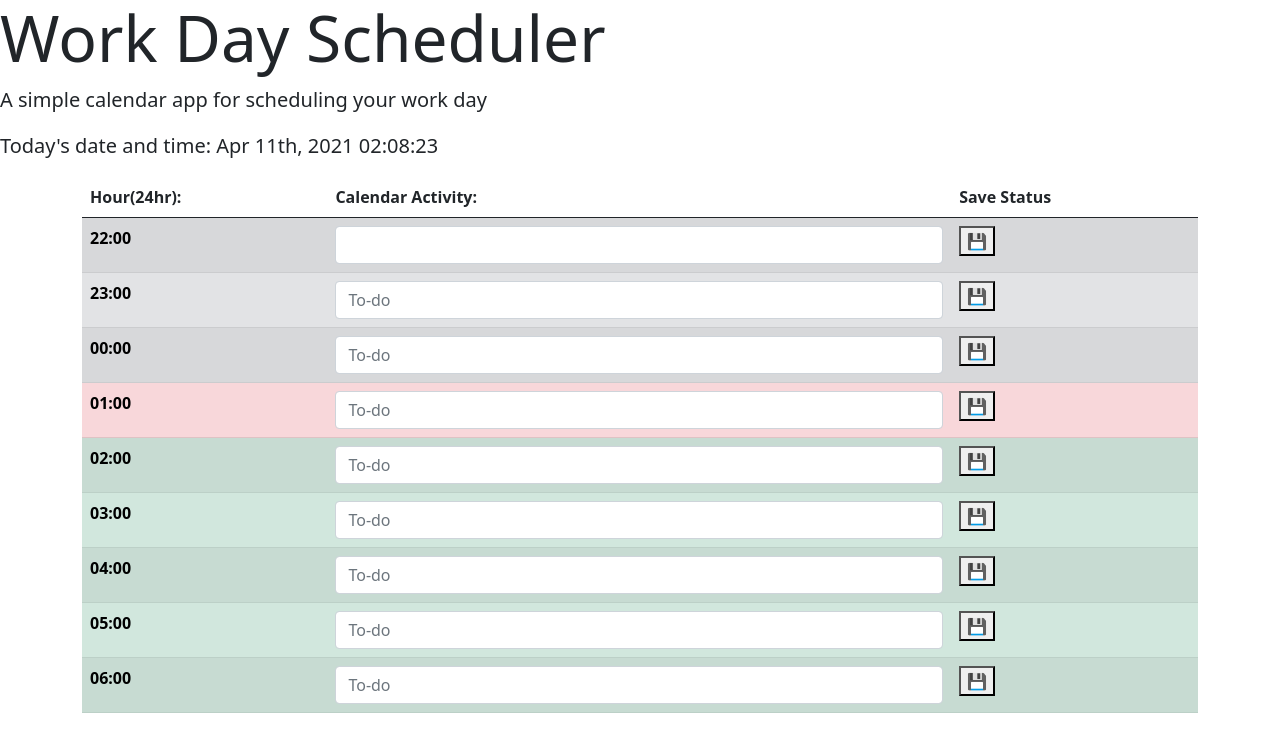
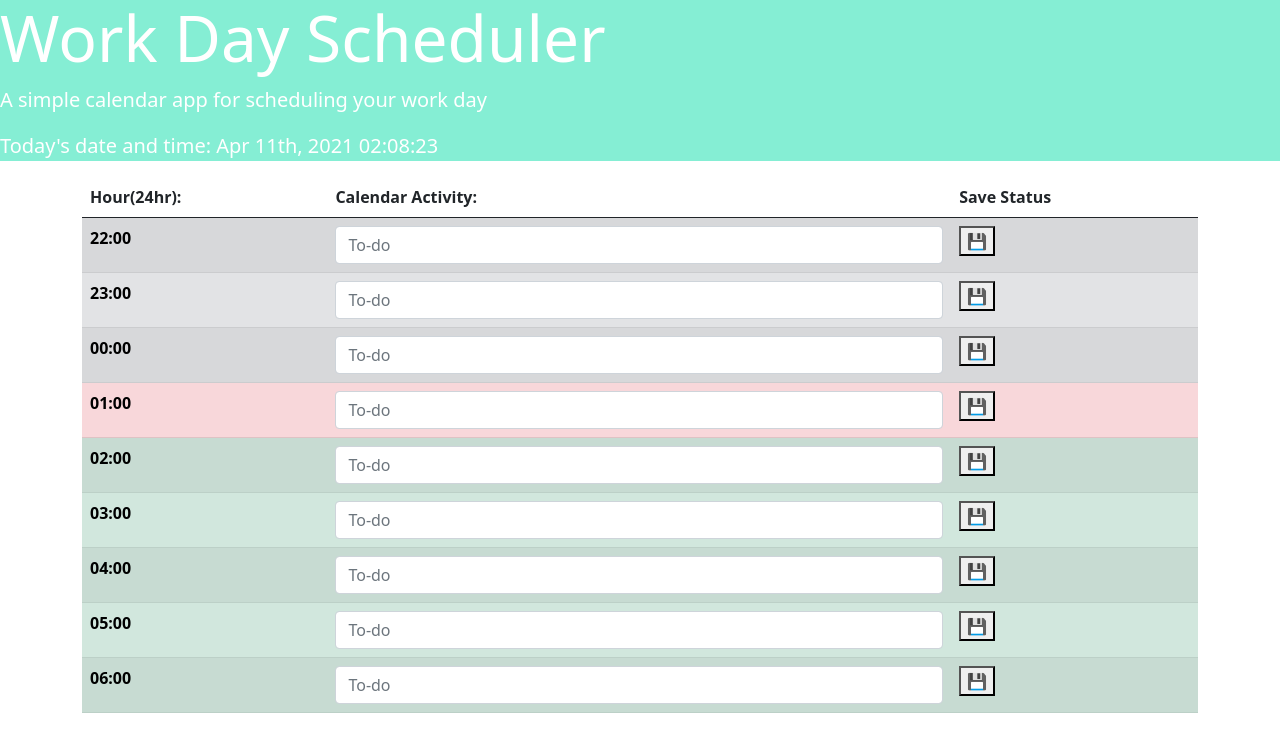
Before and after one commit to hackerlyss/workCalendar, a plain HTML site: page index.html in a window 1280 px wide. Drawn offline with nearby package versions, Linux system fonts and the light colour scheme.

```diff
--- a/Assets/java.js
+++ b/Assets/java.js
@@ -46,7 +46,7 @@ function saveActivity() {
       comment0: act1.value.trim()
     }
     localStorage.setItem('commentSave', JSON.stringify(commentSave));
-    console.log(commentSave)
+    // console.log(commentSave)
 
 
 }
@@ -55,7 +55,7 @@ function saveActivity() {
 function renderActivity() {
     var lastActivity = JSON.parse(localStorage.getItem('commentSave'));
     if (lastActivity !== null) {
-      act1.innerHTML = lastActivity.comment0;
+      act1.textContent = lastActivity.comment0;
     } else {
       return;
     }
--- a/Assets/style.css
+++ b/Assets/style.css
@@ -0,0 +1,4 @@
+.jumbotron {
+    background-color: rgb(133, 238, 212);
+    color: white;
+}
--- a/index.html
+++ b/index.html
@@ -39,7 +39,7 @@
         <tbody>
           <tr class='table-secondary'>
             <th scope='row' id='Expired1'></th>
-            <th scope='row' id='enterActivity'><input type="text" class="form-control" id='comment0'></th>
+            <th scope='row' id='enterActivity'><input type="text" class="form-control" id='comment0' placeholder="To-do" aria-label="To-do" aria-describedby="basic-addon1"></th>
             <th scope='row' id='saveButton'><button class='save-button'>💾</button> </th>
           </tr>
           <tr class='table-secondary'>
@@ -79,7 +79,7 @@
           </tr>
           <tr class='table-success'>
             <th scope='row' id='Present5'></th>
-            <th scope='row' id='enterActivity'><input type="text" class="form-control" id='comment8' placeholder="To-do" aria-label="To-do" aria-describedby="basic-addon1"></th>
+            <th scope='row' id='enterActivity'><input type="text" class="form-control" id='comment' placeholder="To-do" aria-label="To-do" aria-describedby="basic-addon1"></th>
             <th scope='row' id='saveButton'><button class='save-button'>💾</button> </th>
           </tr>
         </tbody>
```
Also changed, not shown: Assets/Images/Screenshow_WC.png (added), 1 other file.
